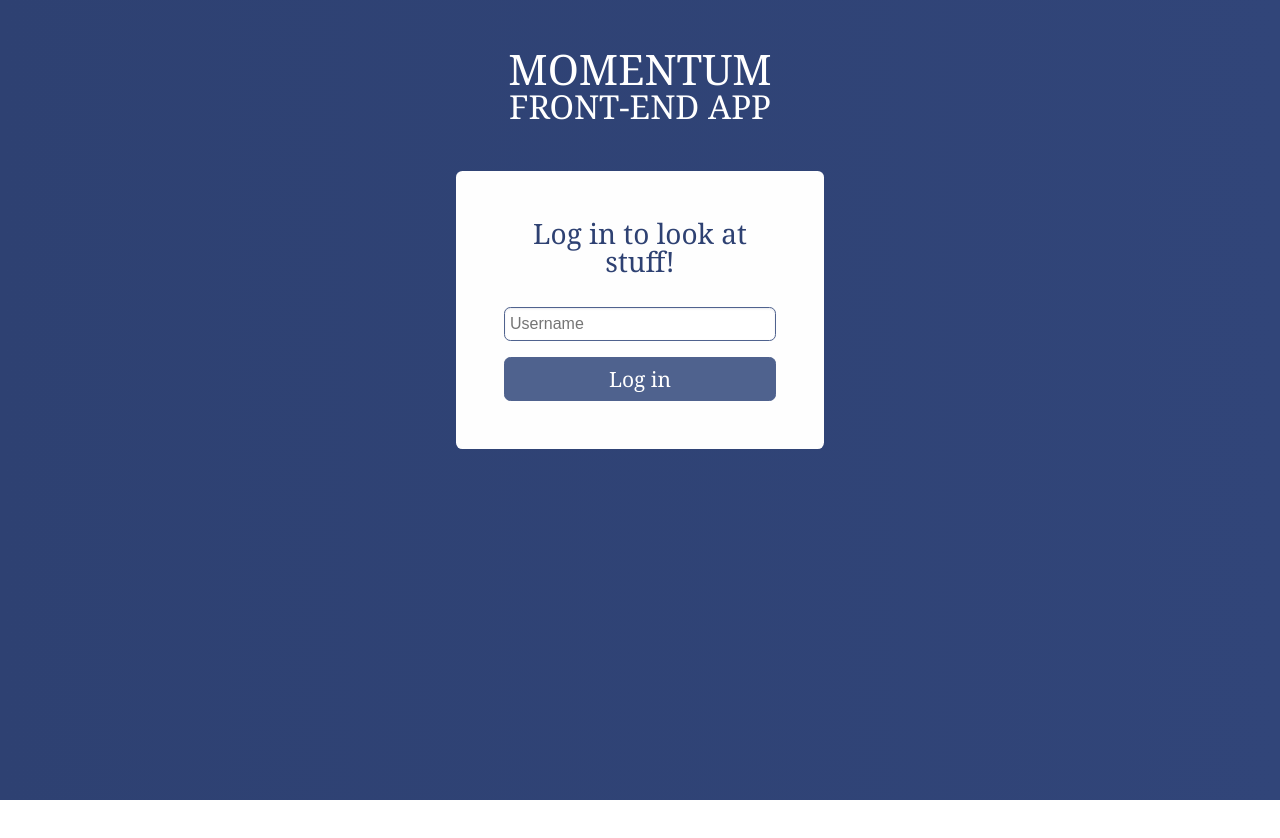
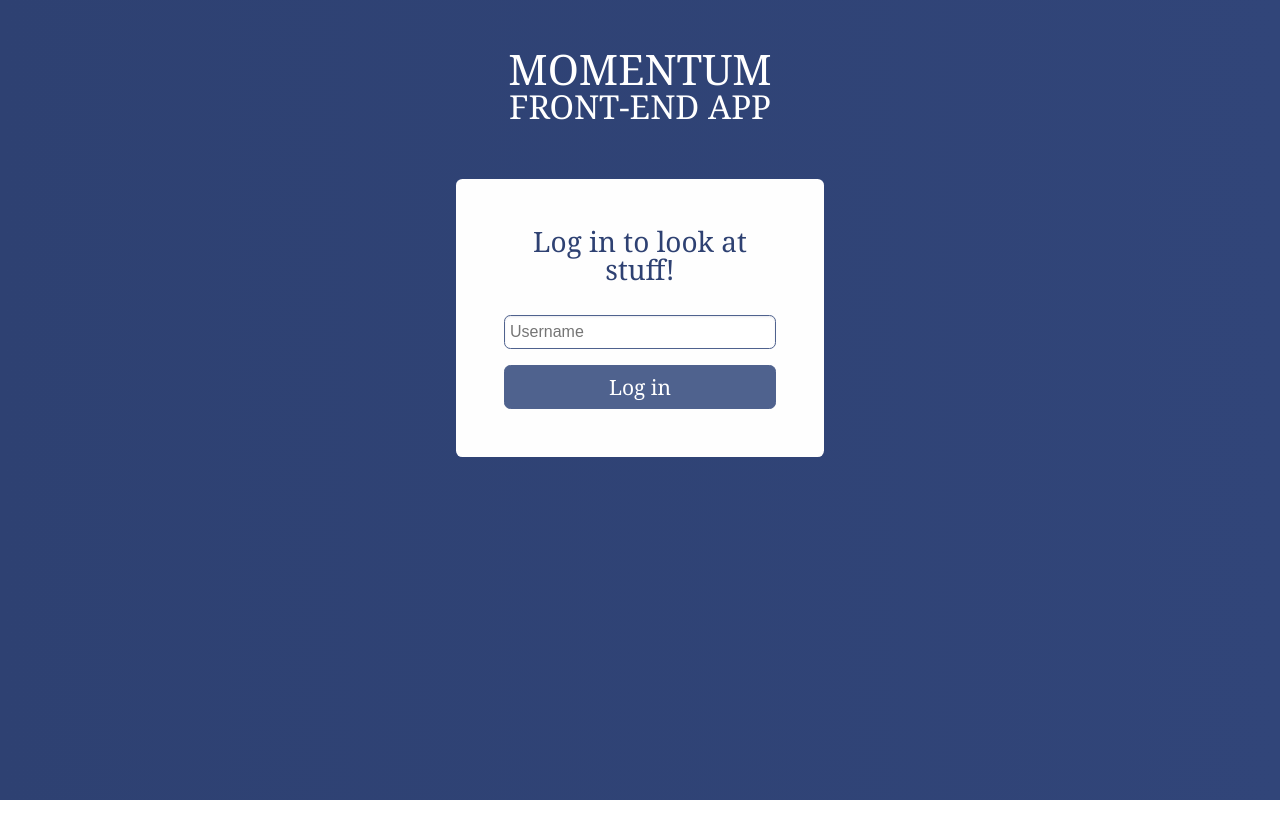
Before and after one commit to turnabout/momentum-front-end-test, a website: page app/index.html in a window 1280 px wide. After the commit the page ends 800 px from the top, so only its background shows below. Drawn offline with Linux system fonts and the light colour scheme.

Commit message:
Add styling tweaks

```diff
--- a/app/index.html
+++ b/app/index.html
@@ -12,7 +12,7 @@
 
 	<div id="login-page" class="login page active">
 		<div class="container">
-			<h1 class="main-title m-y-3"><span class="line">Momentum</span> <span class="line">Front-End App</span></h1>
+			<h1 class="main-title p-y-3"><span class="line">Momentum</span> <span class="line">Front-End App</span></h1>
 
 			<div id="login-box" class="login-box p-a-1 m-x-auto">
 				<div class="inner p-a-2">
--- a/app/scss/partials/_login.scss
+++ b/app/scss/partials/_login.scss
@@ -3,6 +3,9 @@
 //
 
 .login.page  {
+
+	// Ensure enough space at bottom for phone to correctly see the field on focus
+	margin-bottom: 10%;
 
 	// While animating
 	&.animated {
```
Also changed, not shown: app/css/styles.css.
